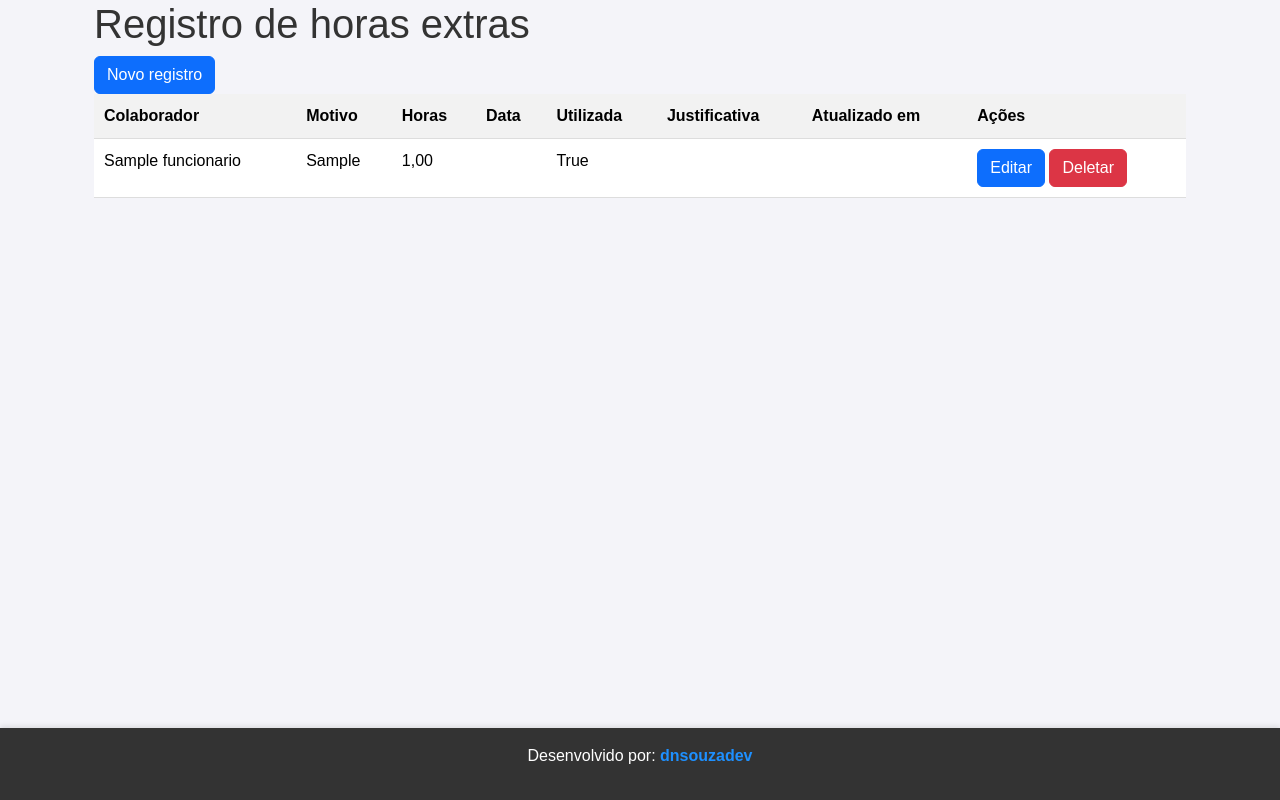
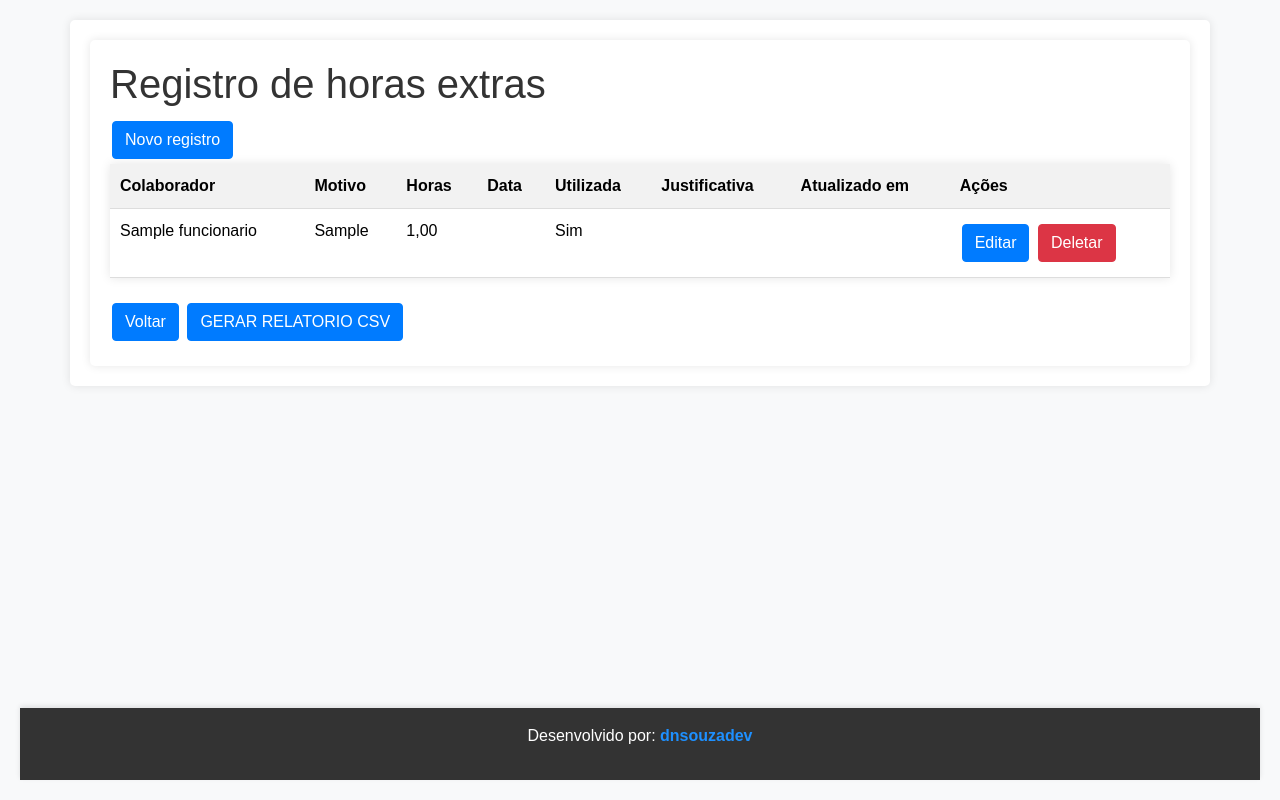
Before and after one commit to dnsouzadev/gestao_rh, a Django app: page /horas-extras/ in a window 1280 px wide. Run offline with Django 5.2, Linux system fonts and the light colour scheme; a user stored in the database is signed in; tables that the repository leaves empty hold one stand-in row (values such as "Sample post"); some libraries are stand-ins or nearby versions.

Commit message:
criando relatorios em csv dos banco de horas

```diff
--- a/apps/registro_hora_extra/templates/registro_hora_extra/registrohoraextra_list.html
+++ b/apps/registro_hora_extra/templates/registro_hora_extra/registrohoraextra_list.html
@@ -3,12 +3,13 @@
 {% block title %}Registro de horas extras{% endblock %}
 
 {% block style %}
-/* Adicione este código CSS em seu arquivo de estilos */
-
+/* Styles for the table */
 .table {
     width: 100%;
     border-collapse: collapse;
     margin-bottom: 20px;
+    background-color: #fff;
+    box-shadow: 0 0 10px rgba(0, 0, 0, 0.1);
 }
 
 .table th, .table td {
@@ -23,11 +24,75 @@
 }
 
 .table tbody tr:nth-child(even) {
-    background-color: #f2f2f2;
+    background-color: #f9f9f9;
 }
 
 .table tbody tr:hover {
     background-color: #e2e2e2;
+}
+
+/* Styles for buttons */
+.btn {
+    display: inline-block;
+    font-weight: 400;
+    color: #fff;
+    text-align: center;
+    vertical-align: middle;
+    cursor: pointer;
+    background-color: #007bff;
+    border: 1px solid #007bff;
+    padding: 0.375rem 0.75rem;
+    font-size: 1rem;
+    line-height: 1.5;
+    border-radius: 0.25rem;
+    text-decoration: none;
+    transition: background-color 0.15s ease-in-out, border-color 0.15s ease-in-out;
+    margin: 5px 2px;
+}
+
+.btn-primary {
+    background-color: #007bff;
+    border-color: #007bff;
+}
+
+.btn-primary:hover {
+    background-color: #0056b3;
+    border-color: #004085;
+}
+
+.btn-danger {
+    background-color: #dc3545;
+    border-color: #dc3545;
+}
+
+.btn-danger:hover {
+    background-color: #c82333;
+    border-color: #bd2130;
+}
+
+.btn a {
+    color: #fff;
+    text-decoration: none;
+}
+
+.btn a:hover {
+    color: #fff;
+    text-decoration: none;
+}
+
+/* General page styles */
+body {
+    font-family: Arial, sans-serif;
+    background-color: #f8f9fa;
+    color: #333;
+    padding: 20px;
+}
+
+.container {
+    background-color: #fff;
+    padding: 20px;
+    border-radius: 5px;
+    box-shadow: 0 0 10px rgba(0, 0, 0, 0.1);
 }
 {% endblock %}
 
@@ -56,7 +121,12 @@
                 <td>{{ registrohoraextra.motivo }}</td>
                 <td>{{ registrohoraextra.horas }}</td>
                 <td>{{ registrohoraextra.data }}</td>
-                <td>{{ registrohoraextra.utilizada }}</td>
+                <td>{% if registrohoraextra.utilizada == False %}
+                    Não
+                    {% else %}
+                    Sim
+                    {% endif %}
+                </td>
                 <td>{{ registrohoraextra.justificativa }}</td>
                 <td>{{ registrohoraextra.atualizado_em }}</td>
                 <td>
@@ -67,5 +137,7 @@
             {% endfor %}
         </tbody>
     </table>
+    <button class="btn btn-primary" onclick="window.location.href = '{% url 'home' %}';">Voltar</button>
+    <button class="btn btn-primary"><a href="{% url 'exportar_csv' %}">GERAR RELATORIO CSV</a></button>
 </div>
 {% endblock %}
--- a/apps/registro_hora_extra/urls.py
+++ b/apps/registro_hora_extra/urls.py
@@ -1,5 +1,5 @@
 from django.urls import path, include
-from .views import HoraExtraList, HoraExtraEdit, HoraExtraCreate, HoraExtraDelete, HoraExtraEditBase, UtilizouHoraExtra
+from .views import HoraExtraList, HoraExtraEdit, HoraExtraCreate, HoraExtraDelete, HoraExtraEditBase, UtilizouHoraExtra, ExportarParaCSV
 
 urlpatterns = [
     path('', HoraExtraList.as_view(), name='list_hora_extra'),
@@ -8,4 +8,5 @@ urlpatterns = [
     path('editar-funcionario/<int:pk>/', HoraExtraEdit.as_view(), name='update_hora_extra'),
     path('novo/', HoraExtraCreate.as_view(), name='create_hora_extra'),
     path('delete/<int:pk>/', HoraExtraDelete.as_view(), name='delete_hora_extra'),
+    path('exportar-csv', ExportarParaCSV.as_view(), name='exportar_csv'),
 ]
--- a/apps/registro_hora_extra/views.py
+++ b/apps/registro_hora_extra/views.py
@@ -1,3 +1,4 @@
+import csv
 import json
 
 from django.http import HttpResponse
@@ -79,3 +80,19 @@ class UtilizouHoraExtra(View):
             'funcionario': empregado.nome
         })
         return HttpResponse(response, content_type='application/json')
+
+
+class ExportarParaCSV(View):
+    def get(self, request):
+        response = HttpResponse(content_type='text/csv')
+        response['Content-Disposition'] = 'attachment; filename="relatorio.csv"'
+
+        registros = RegistroHoraExtra.objects.filter(utilizada=False)
+
+        header = ['Id', 'Funcionário', 'Motivo', 'Horas Restantes', 'Horas Totais', ]
+        writer = csv.writer(response)
+        writer.writerow(header)
+
+        for registro in registros:
+            writer.writerow([registro.id, registro.funcionario, registro.motivo, registro.horas, registro.funcionario.total_horas_extra])
+        return response
```
